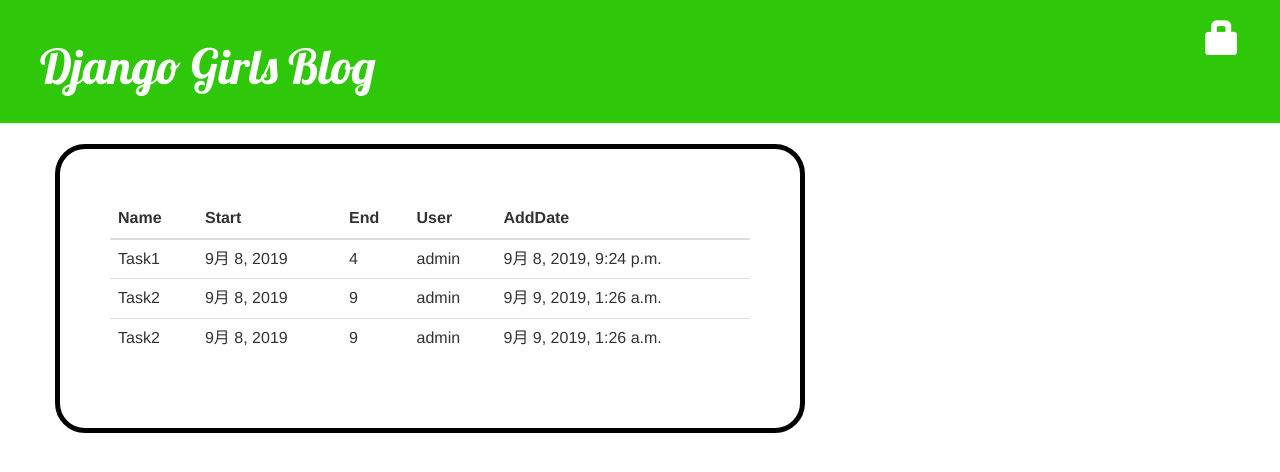
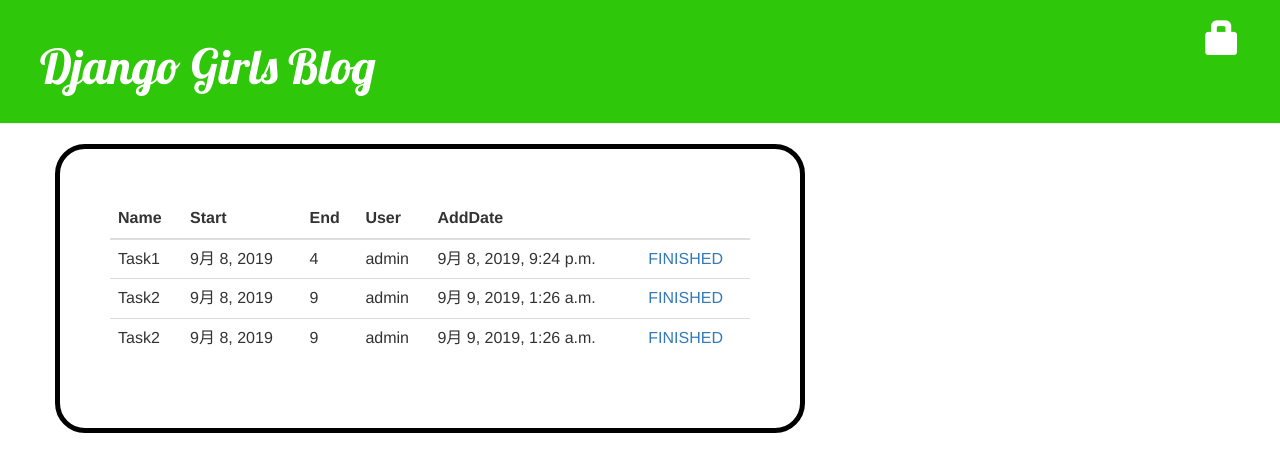
Before and after one commit to YaCpotato/myDjangogirlsExtension, a Django app: page /todo/ in a window 1280 px wide. Shown: the top 472 px of the page. Run offline with Django 3.2, Linux system fonts and the light colour scheme; data comes from the database, SQL or seed files in the repository; some libraries are stand-ins or nearby versions.

Commit message:
task終了機能を追加試行

```diff
--- a/blog/templates/blog/base.html
+++ b/blog/templates/blog/base.html
@@ -7,7 +7,6 @@
         <script type="text/javascript" src="https://cdn.jsdelivr.net/npm/vue/dist/vue.js"></script>
         <link href='//fonts.googleapis.com/css?family=Lobster&subset=latin,latin-ext' rel='stylesheet' type='text/css'>
         <link rel="stylesheet" href="{% static 'css/blog.css' %}">
-        <link rel="stylesheet" href="{% static 'css/todo.css' %}">
     </head>
     <body>
         <div class="page-header">
--- a/todo/templates/todo/task_list.html
+++ b/todo/templates/todo/task_list.html
@@ -9,14 +9,20 @@
             <th scope="col">End</th>
             <th scope="col">User</th>
             <th scope="col">AddDate</th>
+            <th scope="col"></th>
         </thead>
         {% for task in tasks %}
+            {% if task.finished %}
+            <tr class="alert alert-success">
+            {% else %}
             <tr>
+            {% endif %}
                 <td>{{ task.name }}</td>
                 <td>{{ task.start }}</td>
                 <td>{{ task.days }}</td>
                 <td>{{ task.user }}</td>
                 <td>{{ task.created_date }}</td>
+                <td><a href="{% url 'task_finished' pk=task.pk %}">FINISHED</a></td>
             </tr>
         {% endfor %}
     </table>
--- a/todo/urls.py
+++ b/todo/urls.py
@@ -8,5 +8,5 @@ urlpatterns = [
     path('todo/', views.task_list, name='task_list'),
     path('todo/new/', views.task_new, name='task_new'),
     path('todo/<int:pk>/edit/', views.task_edit, name='task_edit'),
-
+    path('todo/<int:pk>/finish/',views.task_finished, name='task_finished')
 ]
--- a/todo/views.py
+++ b/todo/views.py
@@ -38,3 +38,12 @@ def task_edit(request, pk):
     else:
         form = TaskForm(instance=task)
     return render(request, 'todo/task_edit.html', {'form': form})
+
+def task_finished(request, pk):
+        task = get_object_or_404(Task, pk=pk)
+        if request.method == "POST":
+            task.finished_date = timezone.now()
+            task.save()
+
+        tasks = Task.objects.filter(created_date__lte=timezone.now()).order_by('created_date')
+        return render(request, 'todo/task_list.html', {'task': tasks})
```
